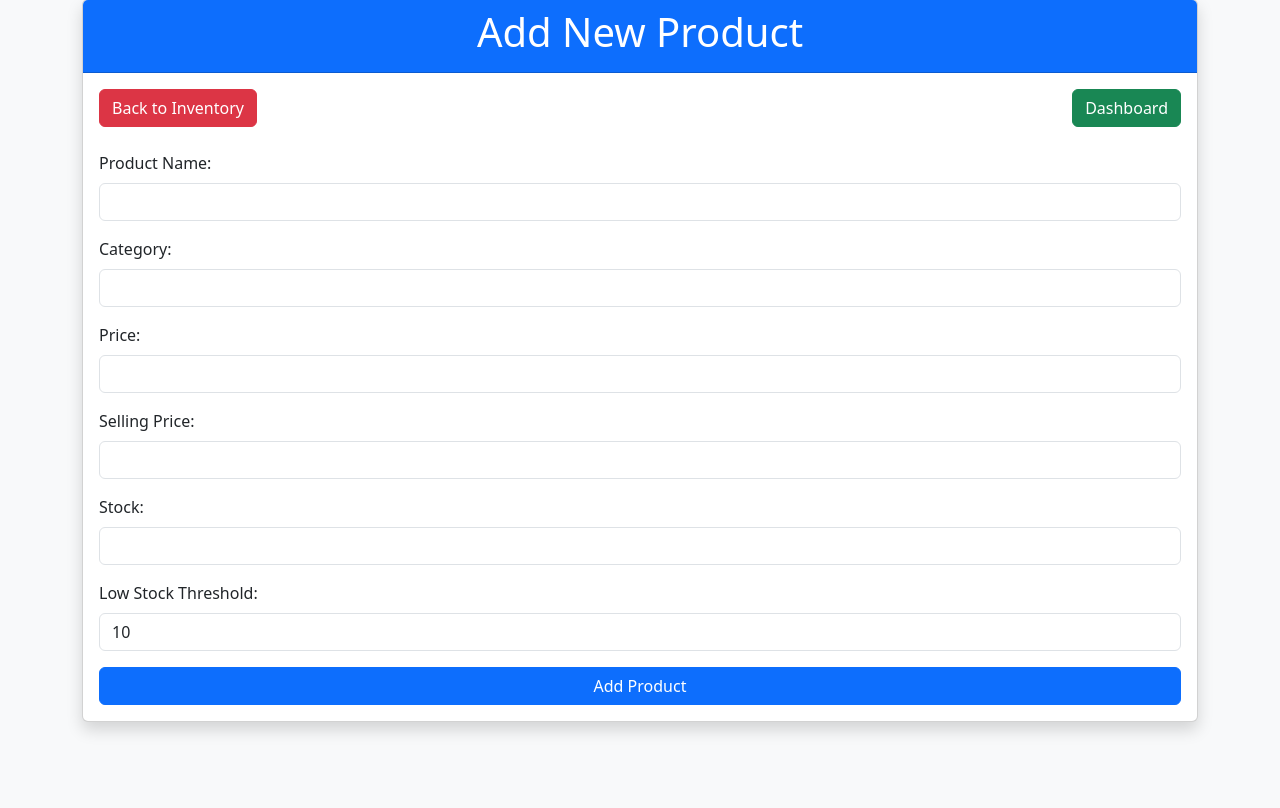
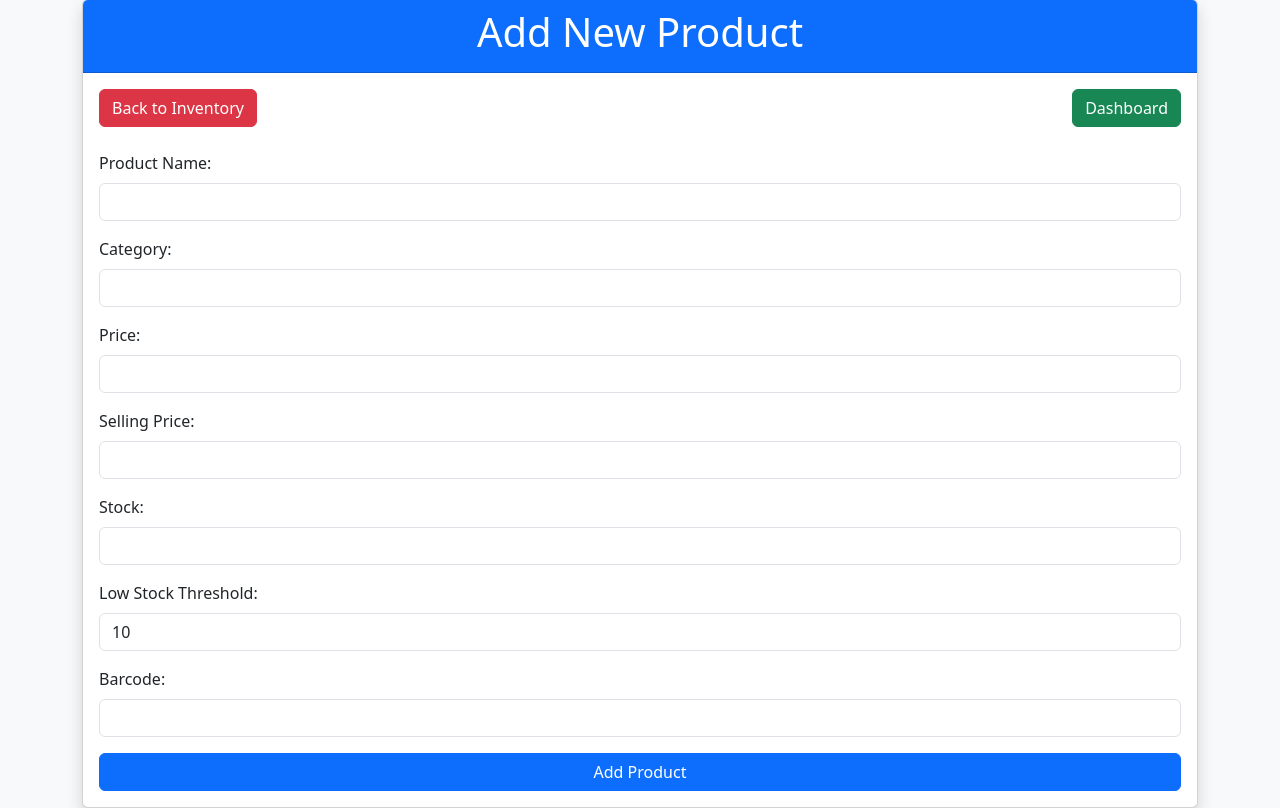
Before and after one commit to gayantha999/POS, a CodeIgniter app: page /POS/index.php/inventory/save in a window 1280 px wide. Shown: the part 49-857 px from the top of the page. Before the commit the page ends 782 px from the top, so only its background shows below. Run offline with CodeIgniter, Linux system fonts and the light colour scheme.

Commit message:
barcode feild added

```diff
--- a/BACKEND/application/controllers/Inventory.php
+++ b/BACKEND/application/controllers/Inventory.php
@@ -32,6 +32,8 @@ class Inventory extends CI_Controller {
 		$this->form_validation->set_rules('selling_price', 'Selling Price', 'required|numeric');
 		$this->form_validation->set_rules('stock', 'Stock', 'required|integer');
 		$this->form_validation->set_rules('low_stock_threshold', 'Low Stock Threshold', 'required|integer');
+		$this->form_validation->set_rules('barcode', 'Barcode', 'required|alpha_numeric');
+
 
 		if ($this->form_validation->run() === FALSE) {
 			// Reload the form with validation errors
@@ -45,6 +47,7 @@ class Inventory extends CI_Controller {
 				'selling_price' => $this->input->post('selling_price'),
 				'stock' => $this->input->post('stock'),
 				'low_stock_threshold' => $this->input->post('low_stock_threshold'),
+				'barcode' => $this->input->post('barcode'),
 			];
 
 			// Save the product
--- a/BACKEND/application/views/inventory/add.php
+++ b/BACKEND/application/views/inventory/add.php
@@ -57,6 +57,12 @@
 					<input type="number" id="low_stock_threshold" name="low_stock_threshold" class="form-control" value="<?php echo set_value('low_stock_threshold', 10); ?>" required>
 				</div>
 
+				<!-- Barcode Field -->
+				<div class="mb-3">
+					<label for="barcode" class="form-label">Barcode:</label>
+					<input type="text" id="barcode" name="barcode" class="form-control" value="<?php echo set_value('barcode'); ?>" required>
+				</div>
+
 				<button type="submit" class="btn btn-primary w-100">Add Product</button>
 			</form>
 		</div>
@@ -65,5 +71,22 @@
 
 <!-- Bootstrap JS -->
 <script src="https://cdn.jsdelivr.net/npm/bootstrap@5.3.2/dist/js/bootstrap.bundle.min.js"></script>
+
+<!-- Barcode Scanning Script -->
+<script type="text/javascript">
+	document.getElementById('barcode').addEventListener('focus', function() {
+		// Allow scanning directly into the input field
+		this.value = ''; // Clear the field to ensure no old value is left
+	});
+
+	document.getElementById('barcode').addEventListener('keydown', function(event) {
+		// Check if key pressed is enter (barcode scanner generally sends an enter key after scanning)
+		if (event.key === 'Enter') {
+			// Optional: Add a barcode scanning action here (e.g., auto-fill product info based on the barcode)
+			// You can call an AJAX request to fetch product details based on the barcode
+			console.log('Barcode Scanned:', this.value);
+		}
+	});
+</script>
 </body>
 </html>
```
